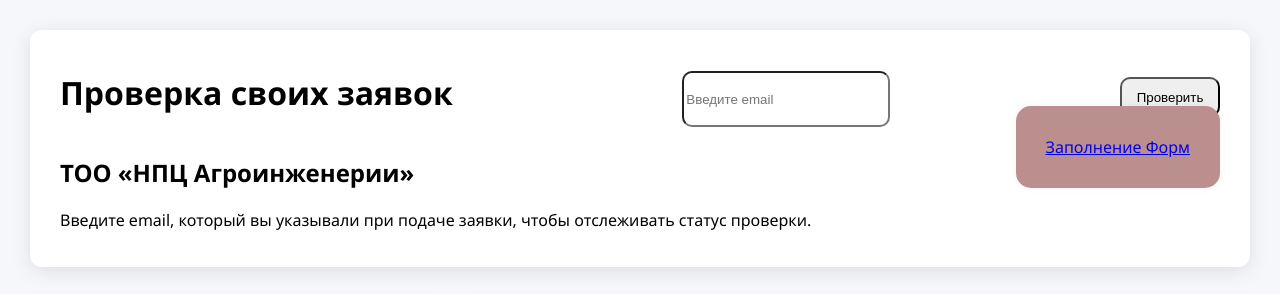
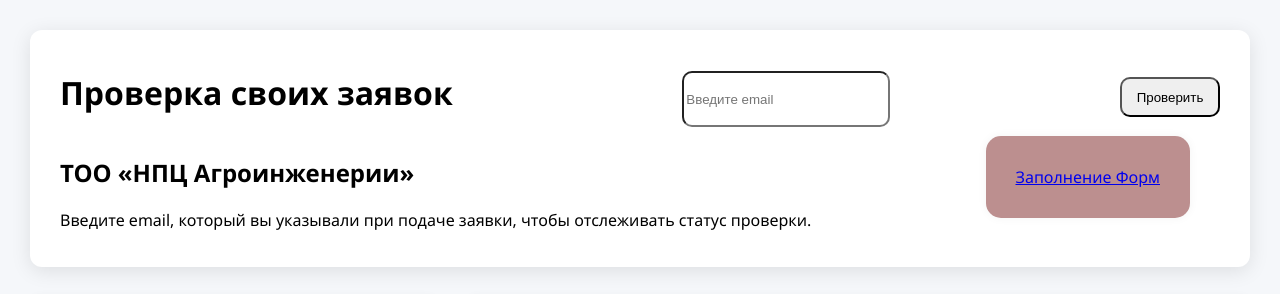
Before and after one commit to MeRcRry/CVH-2ver, a plain HTML site: page index.html in a window 1280 px wide. Drawn offline with Linux system fonts and the light colour scheme.

Commit message:
Update index.html

```diff
--- a/index.html
+++ b/index.html
@@ -120,13 +120,14 @@
 }
 
 .form a{
-  margin-top: 35px;
   border-radius:15px;
   padding: 30px;
   background-color:#BC8F8F;
   box-shadow: 0 0 10px rgba(0,0,0,0.05);
 }
-
+.form{
+  margin: 30px;
+}
 .cheker{
   border-radius: 10px;
   margin: 3px;
```
